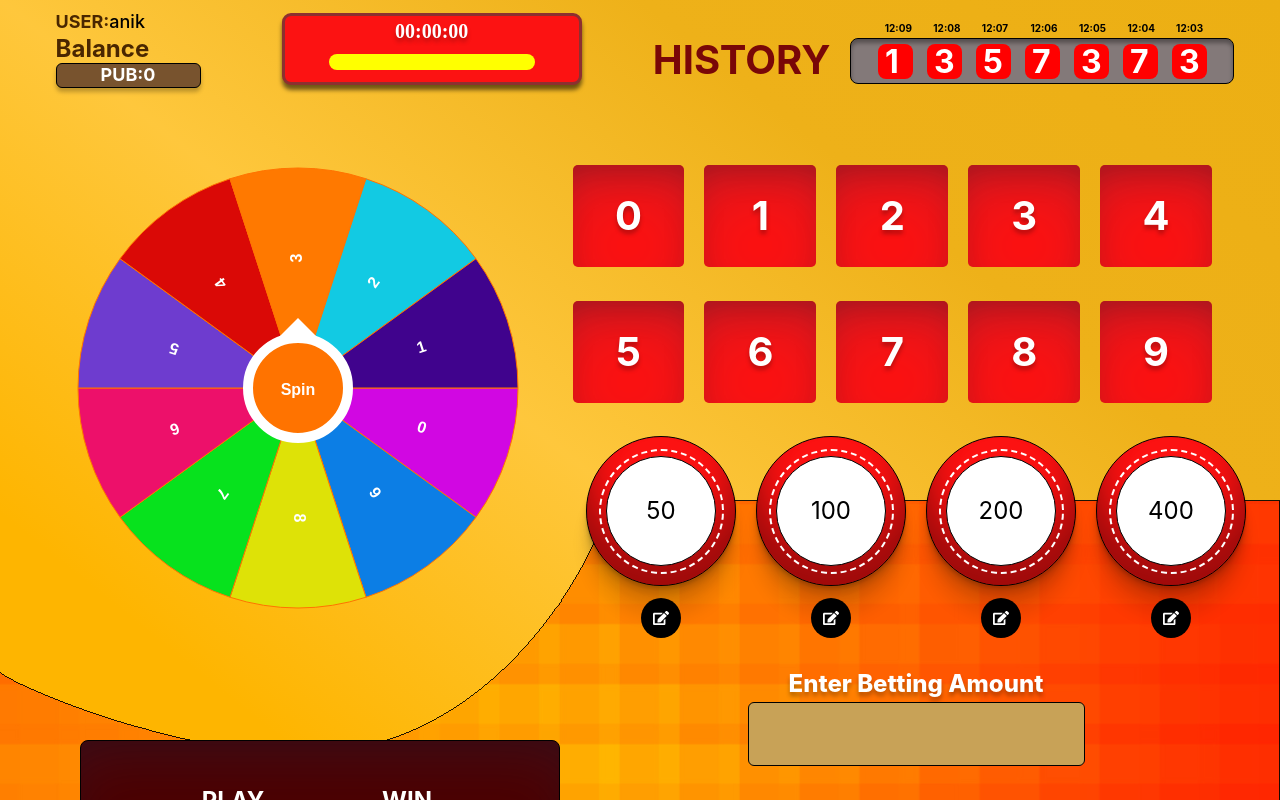
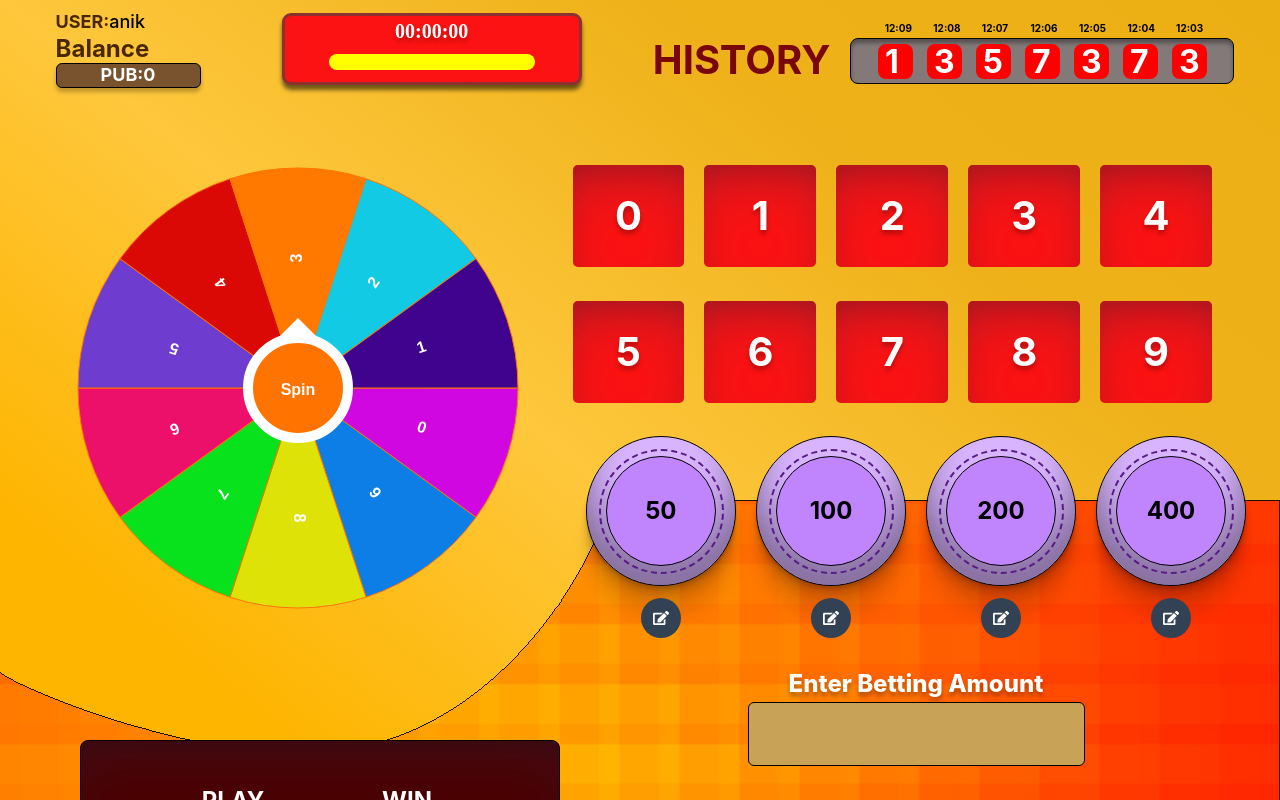
Before and after one commit to Anikcse19/Wheel_of_Luck, a React (Create React App) app: page / in a window 1280 px wide. Shown: the top 800 px of the page. Built offline with nearby package versions, Linux system fonts and the light colour scheme; no server answers.

Commit message:
update points design

```diff
--- a/src/components/Modal/WinModal.js
+++ b/src/components/Modal/WinModal.js
@@ -2,7 +2,7 @@ import React, { useContext } from "react";
 import { BetContext } from "../../ContextApi/BetContext";
 
 const WinModal = () => {
-  const { setGameWin, newBalance } = useContext(BetContext);
+  const { setGameWin, newBalance ,winningNumber2} = useContext(BetContext);
 
   // useEffect(() => {
   //   const audio = new Audio(coinWInSound);
@@ -13,7 +13,7 @@ const WinModal = () => {
       <div
         style={{ boxShadow: "rgba(0, 0, 0, 0.35) 0px 5px 15px" }}
         className="bg-green-600 text-white text-2xl px-24 py-8 rounded">
-        Congrats!!! You Win
+        Congrats!!! You Win for Number <span className="text-emerald-900 font-bold text-4xl">{winningNumber2}</span>
         <div
           onClick={() => {
             setGameWin(false);
--- a/src/components/Shared/BettingPoint.js
+++ b/src/components/Shared/BettingPoint.js
@@ -141,25 +141,25 @@ const BettingPoint = () => {
               boxShadow: "rgba(0, 0, 0, 0.17) 0px -23px 25px 0px inset, rgba(0, 0, 0, 0.15) 0px -36px 30px 0px inset, rgba(0, 0, 0, 0.1) 0px -79px 40px 0px inset, rgba(0, 0, 0, 0.06) 0px 2px 1px, rgba(0, 0, 0, 0.09) 0px 4px 2px, rgba(0, 0, 0, 0.09) 0px 8px 4px, rgba(0, 0, 0, 0.09) 0px 16px 8px, rgba(0, 0, 0, 0.09) 0px 32px 16px"
             }}
 
-              className="w-[88px] h-[88px] xl:w-[150px]  xl:h-[150px] bg-[#fc1212] rounded-full  border border-black  flex justify-center items-center cursor-pointer ">
+              className="w-[88px] h-[88px] xl:w-[150px]  xl:h-[150px] bg-purple-300 rounded-full  border border-black  flex justify-center items-center cursor-pointer ">
               <div
                 draggable={true}
                 onDragStart={handleDragStart}
                 onDragOver={handleDragOver}
                 onDrop={handleDrop}
                 onClick={handleAmountClick}
-                className="w-[75px] h-[75px]  xl:w-[125px] xl:h-[125px] rounded-full border-2 border-dashed border-white flex justify-center items-center ">
-                <div className="w-[65px] h-[65px] xl:w-[110px] xl:h-[110px] bg-white rounded-full border border-black flex flex-col gap-2 justify-center items-center hover:bg-gray-200">
+                className="w-[75px] h-[75px]  xl:w-[125px] xl:h-[125px] rounded-full border-2 border-dashed border-purple-900 flex justify-center items-center ">
+                <div className="w-[65px] h-[65px] xl:w-[110px] xl:h-[110px] bg-purple-400 rounded-full border border-black flex flex-col gap-2 justify-center items-center hover:bg-purple-500">
                   <div
                     id="bet-point"
-                    className="bet-point text-base text-black lg:text-2xl">
+                    className="bet-point text-base font-bold text-black lg:text-2xl">
                     {point}
                   </div>
                 </div>
               </div>
             </div>
 
-            <span onClick={()=>setShowCustomizeAmountsModal(true)} className="text-white cursor-pointer flex justify-center items-center bg-black p-3 rounded-full"><FaEdit/></span>
+            <span onClick={()=>setShowCustomizeAmountsModal(true)} className="text-white cursor-pointer flex justify-center items-center bg-slate-700 p-3 rounded-full"><FaEdit/></span>
             </div>
           ))}
 
--- a/src/components/Shared/NumberBoxs.js
+++ b/src/components/Shared/NumberBoxs.js
@@ -2,7 +2,7 @@ import React, { useContext, useState } from "react";
 import toast from "react-hot-toast";
 import { FaCoins } from "react-icons/fa";
 import { TiPin } from "react-icons/ti";
-import { FadeLoader, RingLoader } from "react-spinners";
+import { ClockLoader, RingLoader } from "react-spinners";
 import { BetContext } from "../../ContextApi/BetContext";
 import bettingDone from "../../utils/BettingDone";
 
@@ -160,8 +160,8 @@ const NumberBoxs = () => {
           >
             {isBetComplete.value === index && isBetComplete.status ? (
               <div className="w-[80%] flex items-center justify-center">
-                <FadeLoader className="w-3 "
-              color="#000000"
+                <ClockLoader className="w-3 "
+              color="#ffffff"
               height={10}
               radius={3}
               width={3}
--- a/src/components/Shared/Wheel.js
+++ b/src/components/Shared/Wheel.js
@@ -69,7 +69,7 @@ const Wheel = () => {
 
 
   const onFinished = async (winner) => {
-    setSelectedColorButton([])
+
     setWinningNumber2(winner);
     setShowWinningNumberModal(true);
     setDraggedItem("");
@@ -124,6 +124,7 @@ const Wheel = () => {
         setTimeout(() => {
           setShowModal(false);
         }, 3000);
+        setSelectedColorButton([])
       } else {
         localStorage.removeItem("selectedNumber");
         setIsSelected({ id: null, value: false });
@@ -133,6 +134,7 @@ const Wheel = () => {
         setTimeout(() => {
           setShowModal(false);
         }, 3000);
+        setSelectedColorButton([])
 
       }
     } else {
--- a/src/utils/BettingDone.js
+++ b/src/utils/BettingDone.js
@@ -37,13 +37,12 @@ export default async function bettingDone(
         setIsBetComplete({value:null,status:false})
         toast.success(`Successfully bet ${betAmount} coins for number ${selectedNumber}`, {
           id:"bet succesfull",
-          duration:"800",
           position: "top-right",
 
         });
       }
     });
   } catch (error) {
-
+    console.log(error)
   }
 }
```
